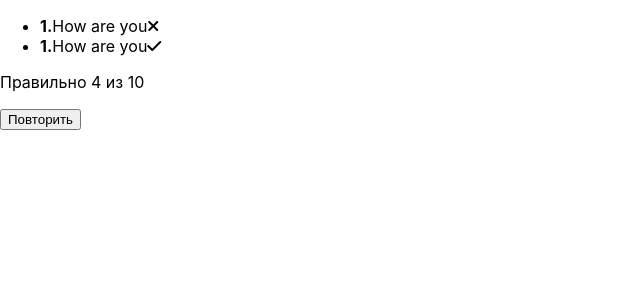
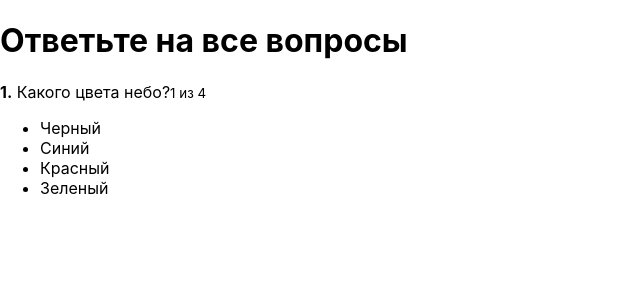
Before and after one commit to salnikov777/quiz, a React app: page / in a window 1280 px wide. Shown: the top 300 px of the page, without its empty margins (0-640 px from the left). Built offline with nearby package versions, Linux system fonts and the light colour scheme.

Commit message:
Components. The lesson 11  is done

```diff
--- a/src/components/FinishedQuiz/FinishedQuiz.js
+++ b/src/components/FinishedQuiz/FinishedQuiz.js
@@ -1,24 +1,34 @@
 import React from "react";
 import classes from './FinishedQuiz.css'
 
-const FinishedQuiz = (props)=>{
-  return(
+const FinishedQuiz = (props) => {
+  let successCount = 0;
+  props.quiz.forEach((el, idx)=>{
+   if(props.results[el.id] === 'success') successCount++
+  });
+  return (
     <div className={classes.FinishedQuiz}>
       <ul>
-        <li>
-          <strong>1.</strong>
-          How are you
-          <i className={'fa fa-times ' + classes.error}></i>
-        </li>
-        <li>
-          <strong>1.</strong>
-          How are you
-          <i className={'fa fa-check ' + classes.success}></i>
-        </li>
+        {props.quiz.map((quizItem, idx) => {
+          const cls = [
+            'fa',
+            props.results[quizItem.id] === 'error' ? 'fa-times' : 'fa-check',
+            classes[props.results[quizItem.id]]
+          ];
+
+          return (
+            <li
+              key={idx}
+            >
+              <strong>{idx + 1}.</strong>&nbsp;{quizItem.question}
+              <i className={cls.join(' ')}/>
+            </li>
+          )
+        })}
       </ul>
-      <p>Правильно 4 из 10</p>
+      <p>Правильно {successCount} из {props.quiz.length}</p>
       <div>
-        <button>Повторить</button>
+        <button onClick={props.onRetry}>Повторить</button>
       </div>
     </div>
   )
--- a/src/containers/Quiz/Quiz.js
+++ b/src/containers/Quiz/Quiz.js
@@ -5,7 +5,8 @@ import FinishedQuiz from "../../components/FinishedQuiz/FinishedQuiz";
 
 class Quiz extends Component {
   state = {
-    isFinished: true,
+    results: {}, //{[id]: error success}
+    isFinished: false,
     activeQuestion: 0,
     answerState: null, // {[id]: 'success' 'error'}
     quiz: [
@@ -45,7 +46,7 @@ class Quiz extends Component {
       {
         question: 'Какого цвета небо?',
         rightAnswerId: 2,
-        id:4,
+        id: 4,
         answers: [
           {text: 'Черный', id: 1},
           {text: 'Синий', id: 2},
@@ -57,25 +58,31 @@ class Quiz extends Component {
   }
 
   onAnswerClickHandler = (answerId) => {
-    if(this.state.answerState){
+    if (this.state.answerState) {
       const key = Object.keys(this.state.answerState)[0]
-      if(this.state.answerState[key] === 'success'){
+      if (this.state.answerState[key] === 'success') {
         return;
       }
     }
 
     const question = this.state.quiz[this.state.activeQuestion];
-    if(question.rightAnswerId === answerId){
+    const results = this.state.results;
+    if (question.rightAnswerId === answerId) {
+      if (!results[question.id]) {
+        results[question.id] = 'success';
+      }
       this.setState({
-        answerState: {[answerId]: 'success'}
+        answerState: {[answerId]: 'success'},
+        results
       });
 
-      const timeout = setTimeout(()=>{
-        if(this.isQuizFinished()){
+      const timeout = setTimeout(() => {
+        if (this.isQuizFinished()) {
           this.setState({
             isFinished: true
           });
-        }else{
+        } else {
+
           this.setState({
             activeQuestion: this.state.activeQuestion + 1,
             answerState: null
@@ -84,16 +91,27 @@ class Quiz extends Component {
 
         clearTimeout(timeout)
       }, 500);
-    }else{
+    } else {
+      results[question.id] = 'error';
       this.setState({
-        answerState: {[answerId]: 'error'}
+        answerState: {[answerId]: 'error'},
+        results
       });
     }
 
   }
 
-  isQuizFinished(){
+  isQuizFinished() {
     return this.state.activeQuestion + 1 === this.state.quiz.length
+  }
+
+  retryHandler = () => {
+    this.setState({
+      activeQuestion: 0,
+      answerState: null,
+      isFinished: false,
+      results: {}
+    })
   }
 
   render() {
@@ -103,7 +121,9 @@ class Quiz extends Component {
           {
             this.state.isFinished
               ? <FinishedQuiz
-
+                results={this.state.results}
+                quiz={this.state.quiz}
+                onRetry={this.retryHandler}
               />
               : <ActiveQuiz
                 answers={this.state.quiz[this.state.activeQuestion].answers}
```
Lines whose indentation alone changed are shown as unchanged.
